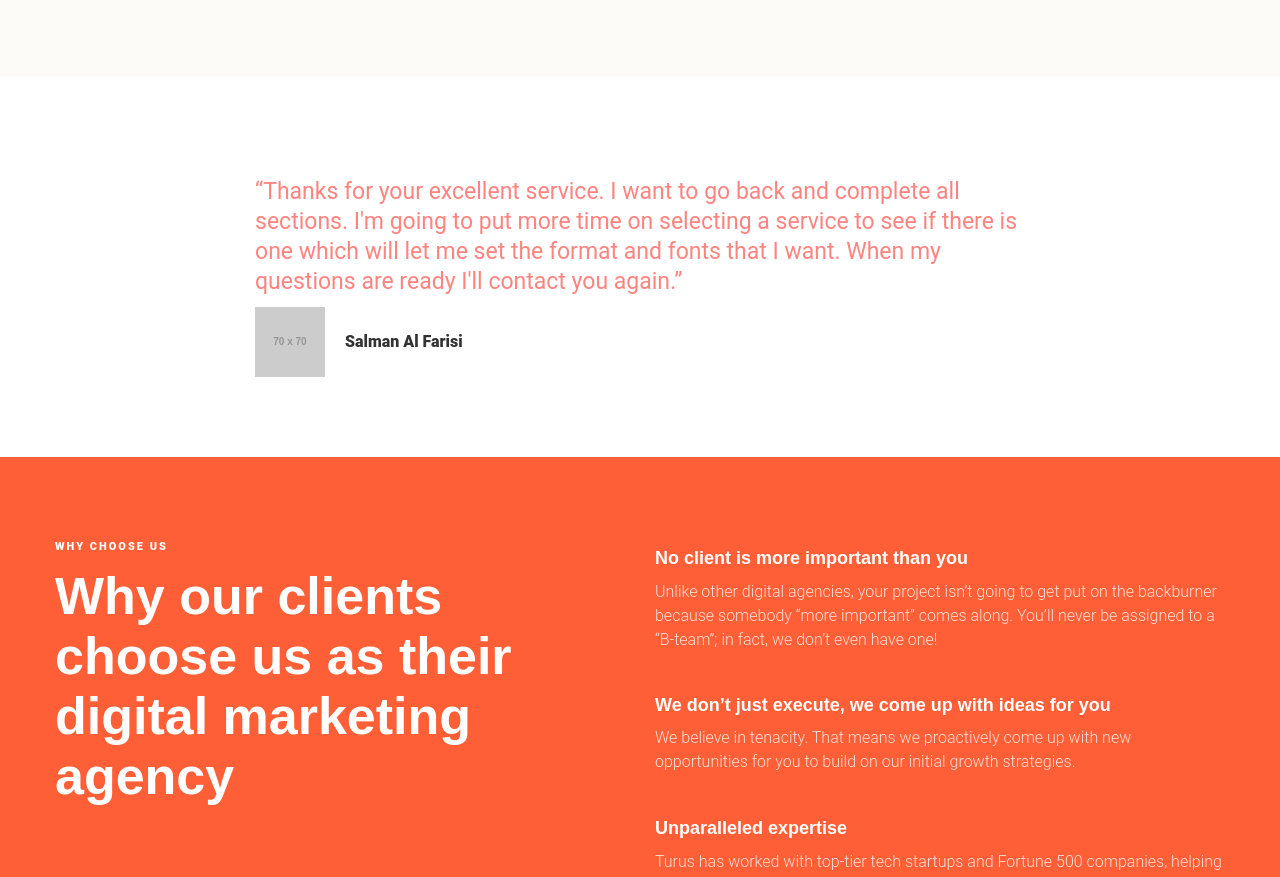
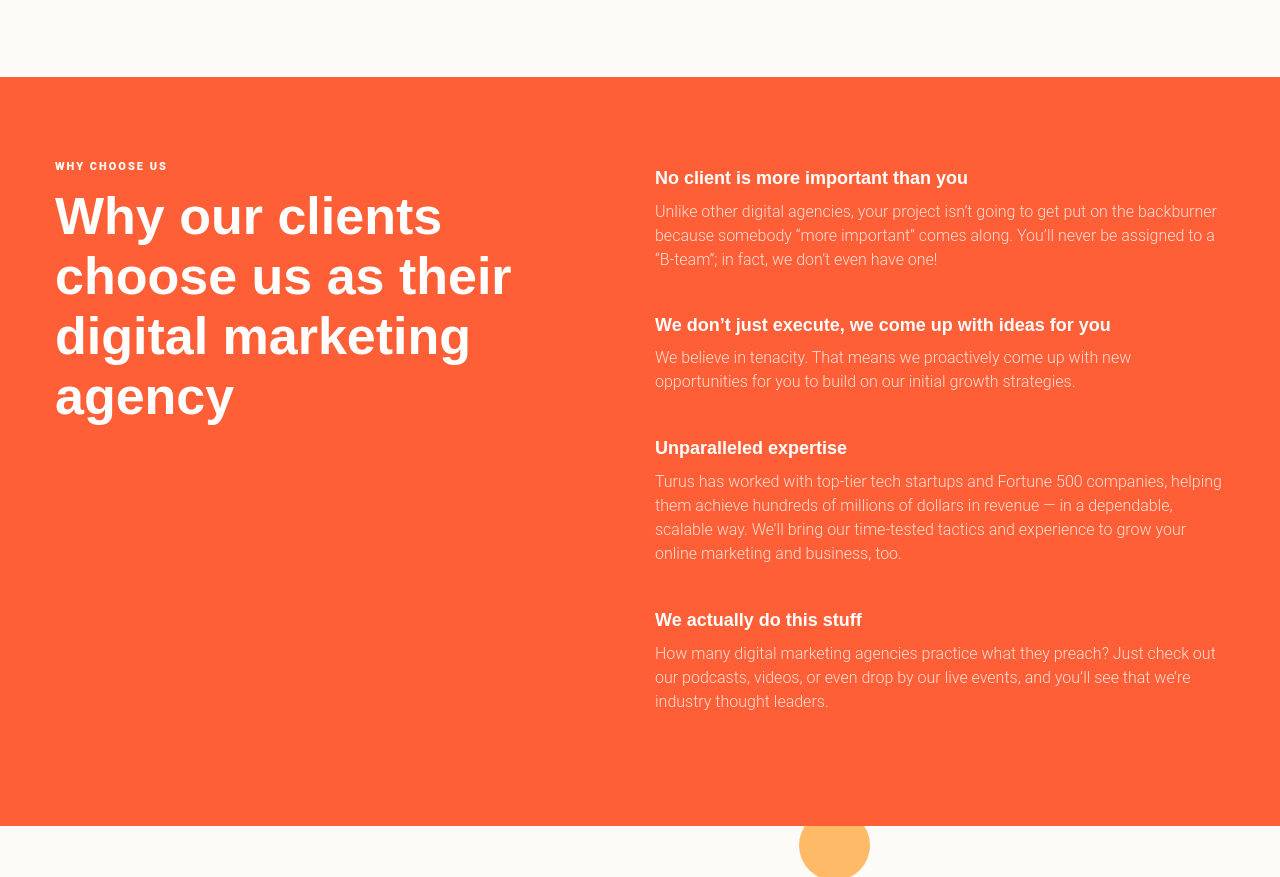
Before and after one commit to proxie-log/main, a plain HTML site: page index.html in a window 1280 px wide. Shown: the part 2942-3819 px from the top of the page. Drawn offline with nearby package versions, Linux system fonts and the light colour scheme; placeholder pictures from the web are drawn by us; a script that the page names is missing.

Commit message:
Update index.html

```diff
--- a/index.html
+++ b/index.html
@@ -160,20 +160,7 @@
       </div>
     </div>
   </div>
-  <div class="section">
-    <div class="wrapper-2 space-around">
-      <div class="row centre-align">
-        <div class="col lg-8 md-4">
-          <h3 class="quote">“Thanks for your excellent service. I want to go back and complete all sections. I&#x27;m going to put more time on selecting a service to see if there is one which will let me set the format and fonts that I want. When my questions are ready I&#x27;ll contact you again.”<br></h3>
-          <div class="avatar-container"><img src="https://via.placeholder.com/70x70" width="70" height="70" alt="">
-            <div class="div-block-48">
-              <p class="no-margins"><strong class="bold-text">Salman Al Farisi</strong></p>
-            </div>
-          </div>
-        </div>
-      </div>
-    </div>
-  </div>
+
   <div id="why" class="section dark">
     <div class="wrapper">
       <div class="row-3">
```
